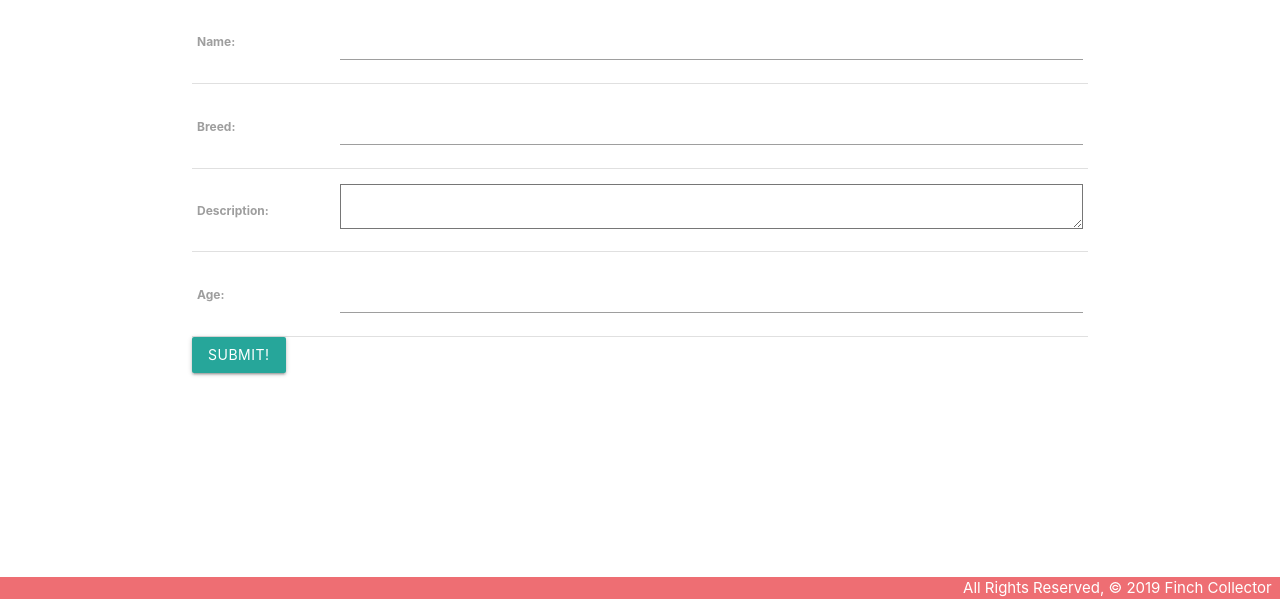
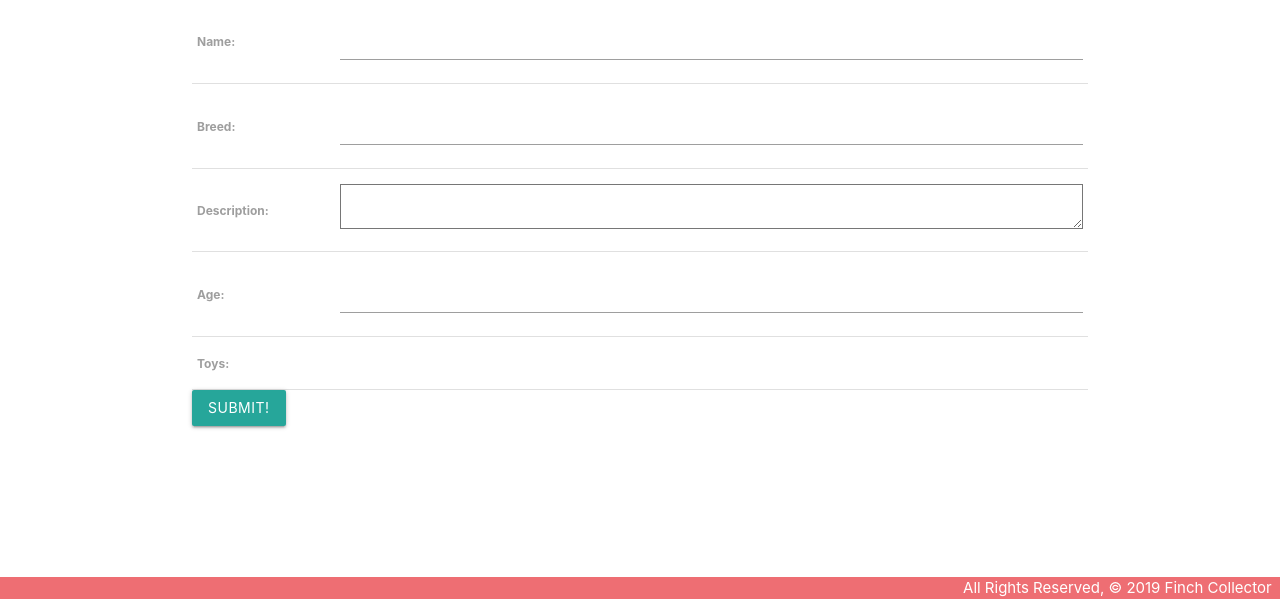
Before and after one commit to tatsuyax25/finchcollector, a Django app: page /finches/create/ in a window 1280 px wide. Shown: the part 201-800 px from the top of the page. Run offline with Django 3.2, Linux system fonts and the light colour scheme; data that the repository does not hold is empty.

Commit message:
New Update

```diff
--- a/main_app/models.py
+++ b/main_app/models.py
@@ -8,12 +8,26 @@
     ('L', 'Lunch'),
     ('D', 'Dinner')
 )
+
+class Toy(models.Model):
+    name = models.CharField(max_length=50)
+    color = models.CharField(max_length=20)
+
+    def __str__(self):
+        return self.name
+
+    def get_absolute_url(self):
+        return reverse('toys_detail', kwargs={'pk': self.id})
+
+
 # Add the Finch class & list and view function below the imports
 class Finch(models.Model): # Note that parens are optional if not inheriting from another class
     name = models.CharField(max_length=100)
     breed = models.CharField(max_length=100)
     description = models.TextField(max_length=200)
     age = models.IntegerField()
+    # Add the M:M relationship
+    toys = models.ManyToManyField(Toy)
 
 
     def __str__(self):
--- a/main_app/urls.py
+++ b/main_app/urls.py
@@ -13,4 +13,10 @@
     path('finches/<int:pk>/update/', views.FinchUpdate.as_view(), name='finches_update'),
     path('finches/<int:pk>/delete/', views.FinchDelete.as_view(), name='finches_delete'),
     path('finches/<int:finch_id>/add_feeding/', views.add_feeding, name='add_feeding'),
+    path('finches/<int:finch_id>/assoc_toy/<int:toy_id/', views.assoc_toy, name='assoc_toy'),
+    path('toys/', views.ToyList.as_view(), name='toys_index'),
+    path('toys/<int:pk>/', views.ToyDetail.as_view(), name='toys_detail'),
+    path('toys/create/', views.ToyCreate.as_view(), name='toys_create'),
+    path('toys/<int:pk>/update/', views.ToyUpdate.as_view(), name='toys_update'),
+    path('toys/<int:pk>/delete/', views.ToyDelete.as_view(), name='toys_delete'),
 ]
--- a/main_app/views.py
+++ b/main_app/views.py
@@ -1,7 +1,8 @@
 from django.shortcuts import render, redirect
 # render in django renders template
 from django.views.generic.edit import CreateView, UpdateView, DeleteView
-from .models import Finch
+from django.views.generic import ListView, DetailView
+from .models import Finch, Toy
 # Import the FeedingForm
 from .forms import FeedingForm
 
@@ -25,11 +26,14 @@
 
 def finches_detail(request, finch_id):
     finch = Finch.objects.get(id=finch_id)
+
+    #Get the toys the Finch doesn't have!
+    toys_finch_doesnt_have = Toy.objects.exclude(id__in = finch.toys.all().values_list('id'))
     # instantiate FeedingForm to be rendered in the template
     feeding_form = FeedingForm()
     return render(request, 'finches/detail.html', {
         # include the finch and feeding_form in the context
-        'finch': finch, 'feeding_form': feeding_form
+        'finch': finch, 'feeding_form': feeding_form, 'toys': toys_finch_doesnt_have
     })
 
 def add_feeding(request, finch_id):
@@ -42,6 +46,11 @@
         new_feeding = form.save(commit=False)
         new_feeding.finch_id = finch_id
         new_feeding.save()
+    return redirect('detail', finch_id=finch_id)
+
+def assoc_toy(request, finch_id, toy_id):
+    # Note that you cacn pass a toy's id instead of the whole object
+    Finch.objects.get(id=finch_id).toys.add(toy_id)
     return redirect('detail', finch_id=finch_id)
 
 class FinchCreate(CreateView):
@@ -57,3 +66,21 @@
 class FinchDelete(DeleteView):
     model = Finch
     success_url = '/finches/'
+
+class ToyList(ListView):
+      model = Toy
+
+class ToyDetail(DetailView):
+  model = Toy
+
+class ToyCreate(CreateView):
+  model = Toy
+  fields = '__all__'
+
+class ToyUpdate(UpdateView):
+  model = Toy
+  fields = ['name', 'color']
+
+class ToyDelete(DeleteView):
+  model = Toy
+  success_url = '/toys/'
```
Also changed, not shown: main_app/templates/finches/detail.html (+46 -1 lines), main_app/migrations/0003_auto_20211022_0155.py (added), main_app/migrations/0004_finch_toys.py (added).
